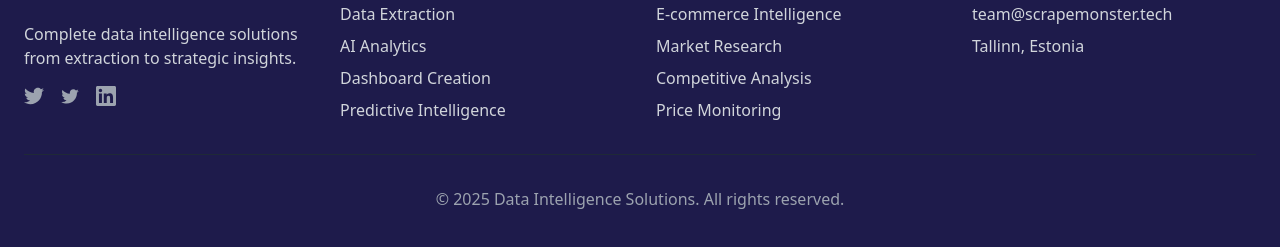
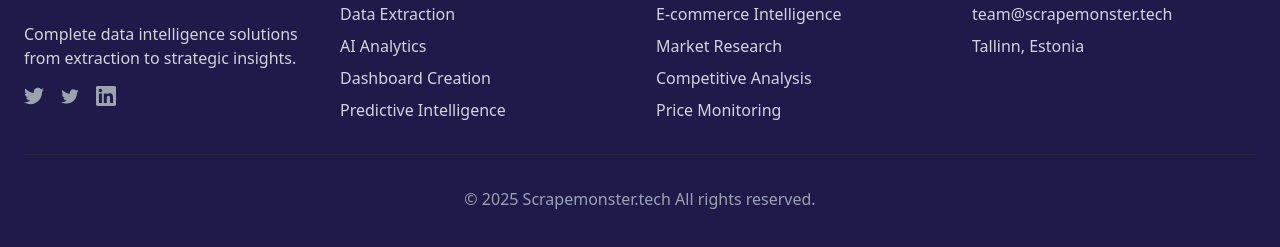
Before and after one commit to codemonster94/scrapemonster, a plain HTML site: page index.html in a window 1280 px wide. Shown: the part 5315-5562 px from the top of the page. Drawn offline with nearby package versions, Linux system fonts and the light colour scheme.

Commit message:
Update index.html

```diff
--- a/index.html
+++ b/index.html
@@ -875,7 +875,7 @@
       </div>
 
       <div class="border-t border-gray-800 mt-8 pt-8 text-center text-gray-400">
-        <p>&copy; 2025 Data Intelligence Solutions. All rights reserved.</p>
+        <p>&copy; 2025 Scrapemonster.tech  All rights reserved.</p>
       </div>
     </div>
   </footer>
```
